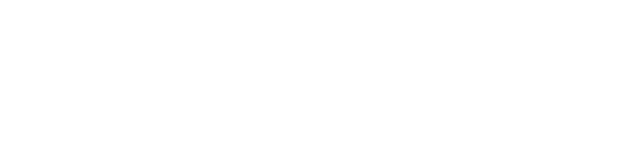
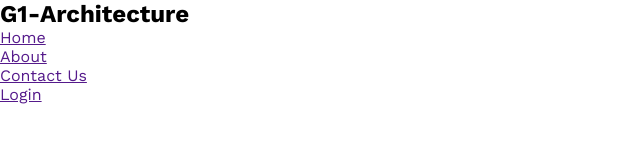
Before and after one commit to shihabG6/G1-Architacts-Website, a plain HTML site: page index.html in a window 1280 px wide. Shown: the whole page, without its empty margins (0-640 px from the left). Drawn offline with nearby package versions, Linux system fonts and the light colour scheme.

Commit message:
added sans font family from google

```diff
--- a/index.html
+++ b/index.html
@@ -3,12 +3,27 @@
 <head>
   <meta charset="UTF-8">
   <meta name="viewport" content="width=device-width, initial-scale=1.0">
-  <title>Architact-Website</title>
+  <title>Architect-Website</title>
+
+                    <!-- work sans font family add from google font -->
+    <link rel="preconnect" href="https://fonts.googleapis.com">
+  <link rel="preconnect" href="https://fonts.gstatic.com" crossorigin>
+  <link href="https://fonts.googleapis.com/css2?family=Work+Sans:ital,wght@0,100..900;1,100..900&display=swap" rel="stylesheet">
+
+  <link rel="stylesheet" href="styles/architac.css">
 </head>
 <body>
   <header>
     <nav>
-
+      <h1 class="title">
+        G1-Architecture
+      </h1>
+      <ul class="nav-button">
+        <li><a href="">Home</a></li>
+        <li><a href="">About</a></li>
+        <li><a href="">Contact Us</a></li>
+        <li><a href="">Login</a></li>
+      </ul>
     </nav>
   </header>
 
--- a/styles/architac.css
+++ b/styles/architac.css
@@ -0,0 +1,6 @@
+*{
+  font-family: "Work Sans", sans-serif;
+  margin: 0;
+  padding: 0;
+  box-sizing: border-box;
+ }
```
